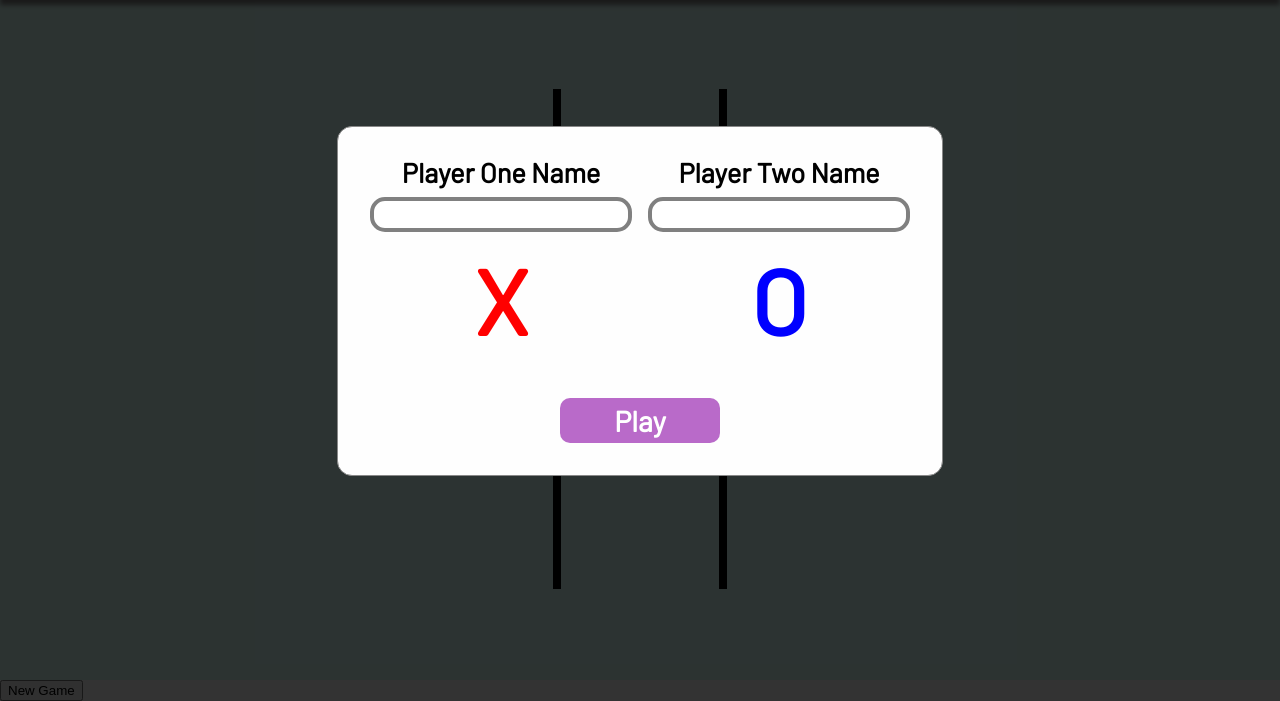
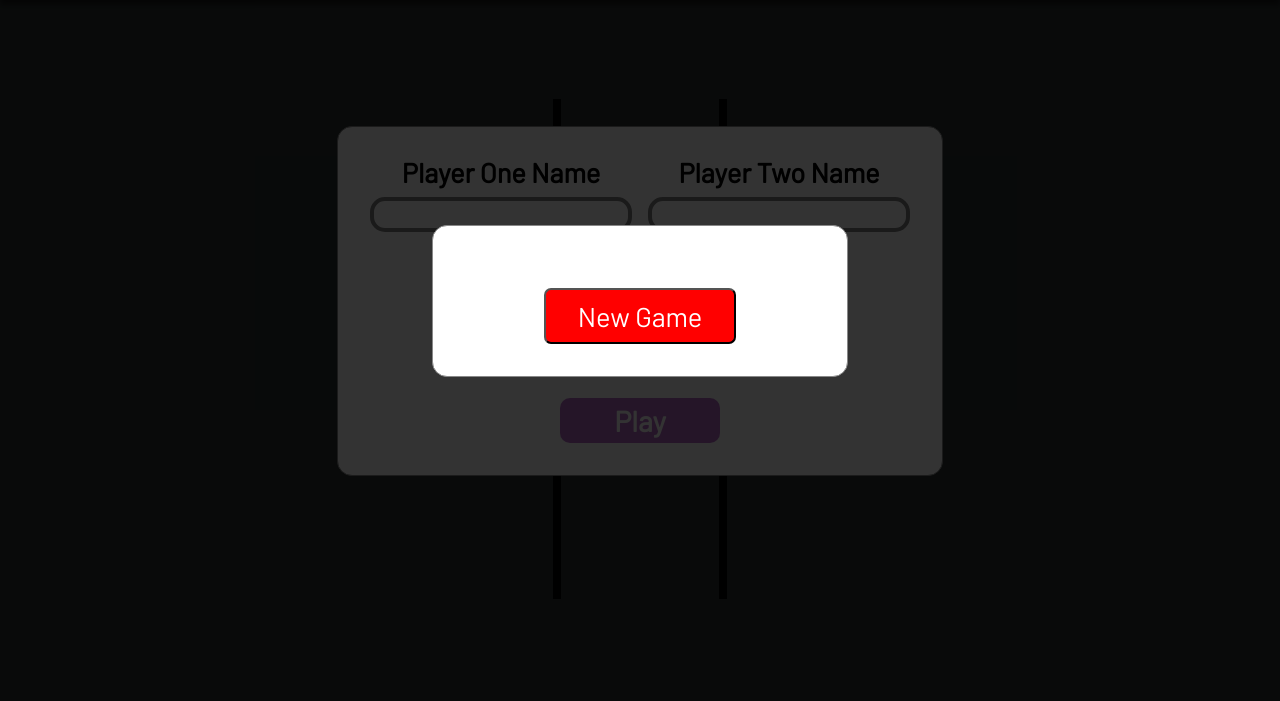
Before and after one commit to fadingmorsecode/tic-tac-toe, a website: page index.html in a window 1280 px wide. Shown: the part 99-800 px from the top of the page. Drawn offline with Linux system fonts and the light colour scheme.

Commit message:
Style new game modal

```diff
--- a/style.css
+++ b/style.css
@@ -321,3 +321,45 @@ form {
   padding: 5px;
   font-family: 'Barlow', sans-serif;
 }
+
+#new-game-modal {
+  position: fixed;
+  z-index: 1;
+  left: 0;
+  top: 0;
+  width: 100%;
+  height: 100%;
+  overflow: auto;
+  background-color: rgb(0, 0, 0);
+  background-color: rgba(0, 0, 0, 0.8);
+  display: flex;
+  justify-content: center;
+  align-items: center;
+}
+
+.new-game-modal-content {
+  background-color: white;
+  border-radius: 15px;
+  border: 1px solid #888;
+  padding: 2rem;
+  display: flex;
+  justify-content: center;
+  align-items: center;
+  flex-direction: column;
+  gap: 30px;
+  font-size: 3rem;
+  font-weight: bold;
+  font-family: 'Barlow', sans-serif;
+  min-width: 350px;
+}
+
+.new-game-btn {
+  background-color: red;
+  width: 55%;
+  height: auto;
+  border-radius: 7px;
+  font-size: 1.7rem;
+  color: white;
+  font-family: 'Barlow', sans-serif;
+  padding: 10px;
+}
```
